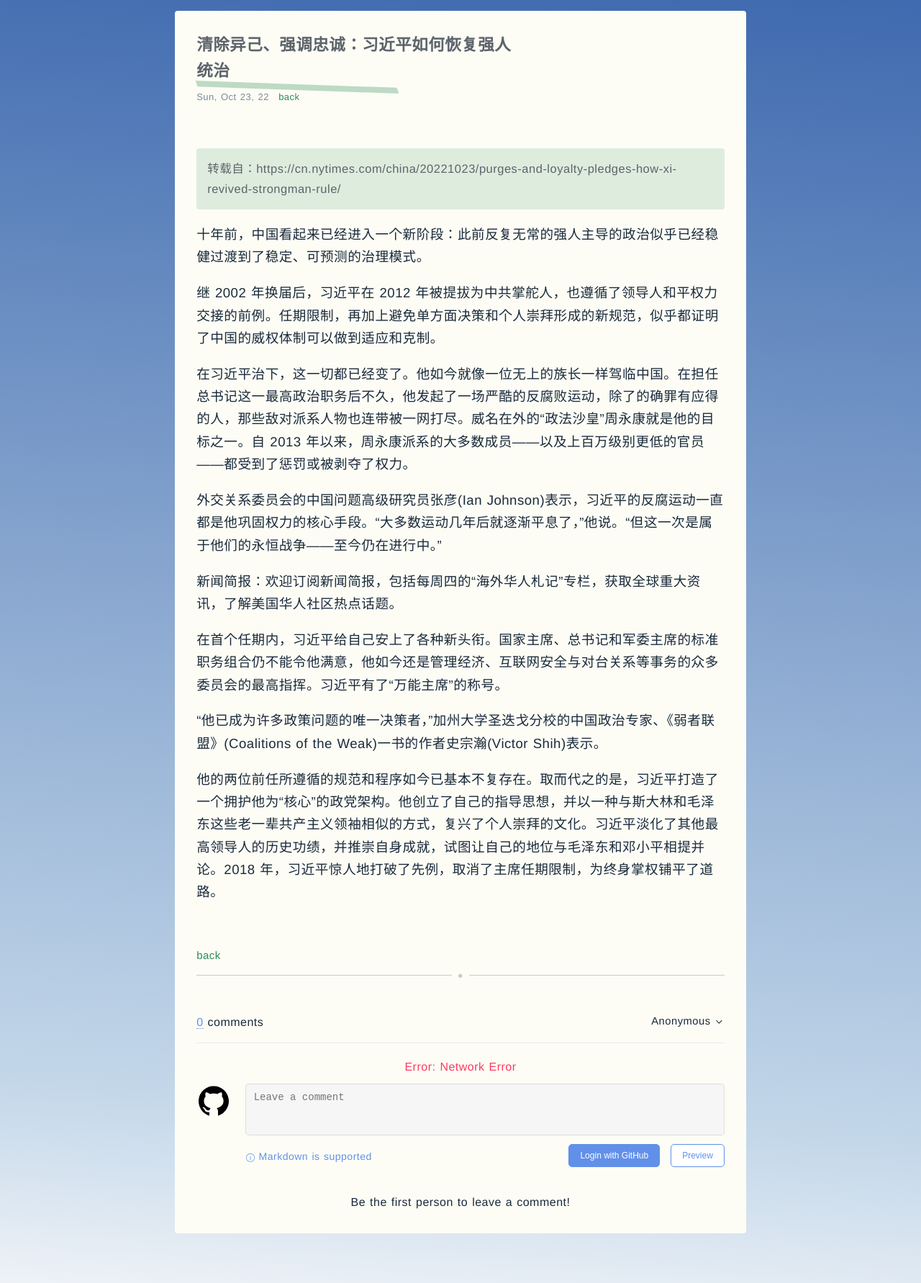
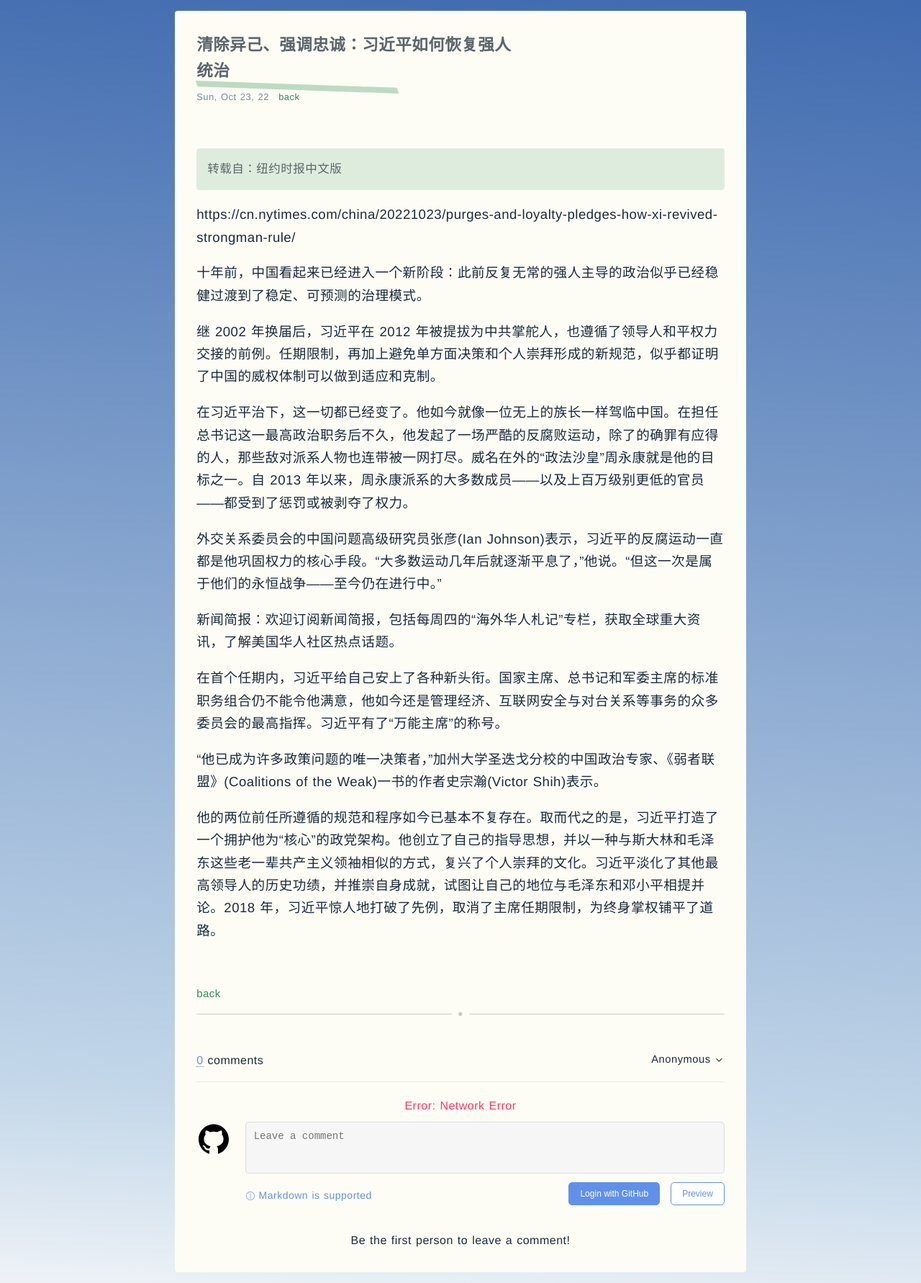
Before and after one commit to zxh19890103/singhi.io, a Jekyll site: the page built from _posts/2022-10-23-the-20th-ccp-congress.md, in a window 1280 px wide. Shown: the whole page at 72% size. Built offline with Jekyll 4.4.1, drawn with Linux system fonts in a browser that asks for light colours; comment, search, counter and statistics services are not loaded; a style sheet for code colours, icons or effects is not loaded.

Commit message:
fuck ccp

```diff
--- a/_posts/2022-10-23-the-20th-ccp-congress.md
+++ b/_posts/2022-10-23-the-20th-ccp-congress.md
@@ -1,10 +1,12 @@
 ---
 layout: post
 title: 清除异己、强调忠诚：习近平如何恢复强人统治
-source: 十年前，中国看起来已经进入一个新阶段：此前反复无常的强人主导的政治似乎已经稳健过渡到了稳定、可预测的治理模式
+short: 十年前，中国看起来已经进入一个新阶段：此前反复无常的强人主导的政治似乎已经稳健过渡到了稳定、可预测的治理模式
 ---
 
->转载自：https://cn.nytimes.com/china/20221023/purges-and-loyalty-pledges-how-xi-revived-strongman-rule/
+> 转载自：纽约时报中文版
+
+https://cn.nytimes.com/china/20221023/purges-and-loyalty-pledges-how-xi-revived-strongman-rule/
 
 十年前，中国看起来已经进入一个新阶段：此前反复无常的强人主导的政治似乎已经稳健过渡到了稳定、可预测的治理模式。
 
```
